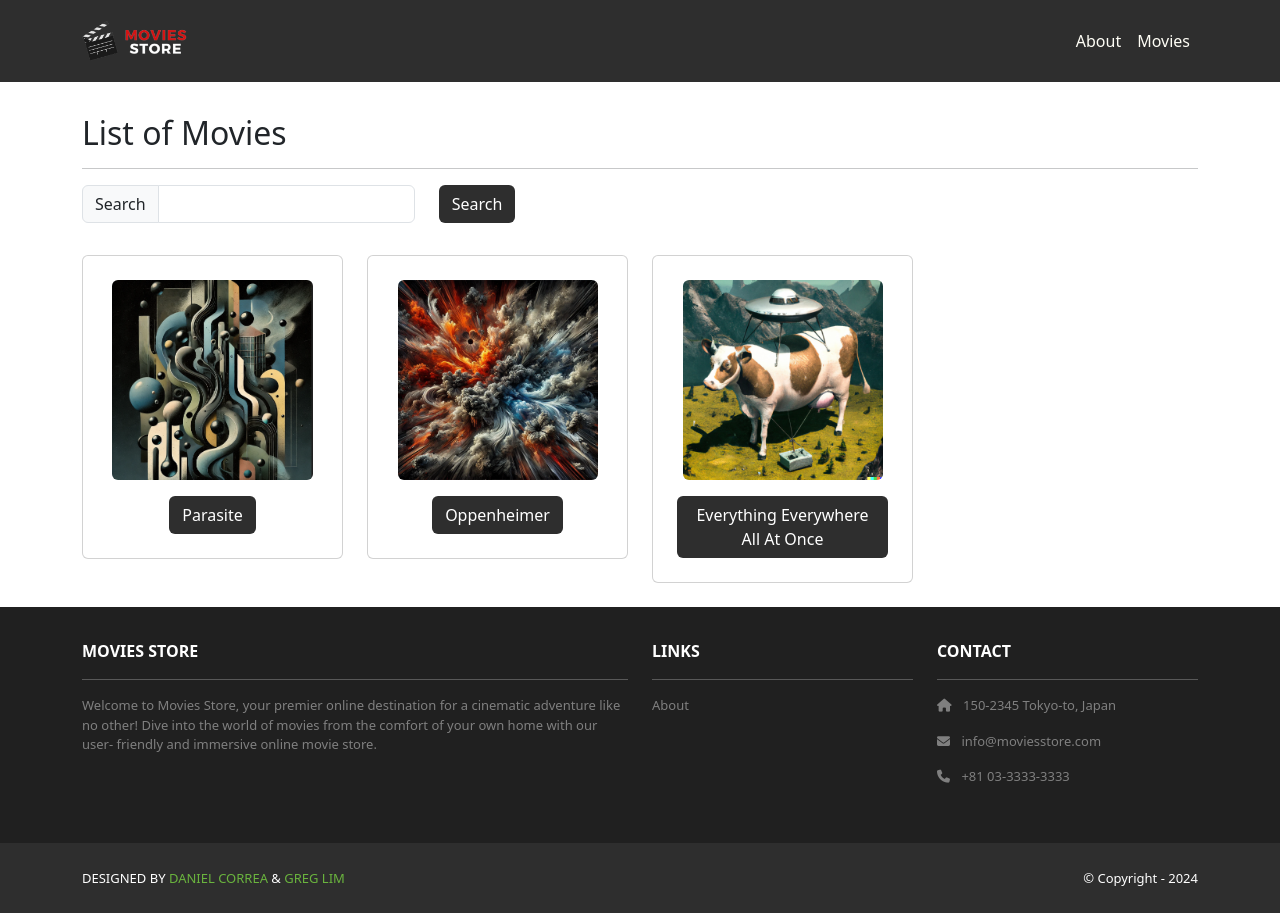
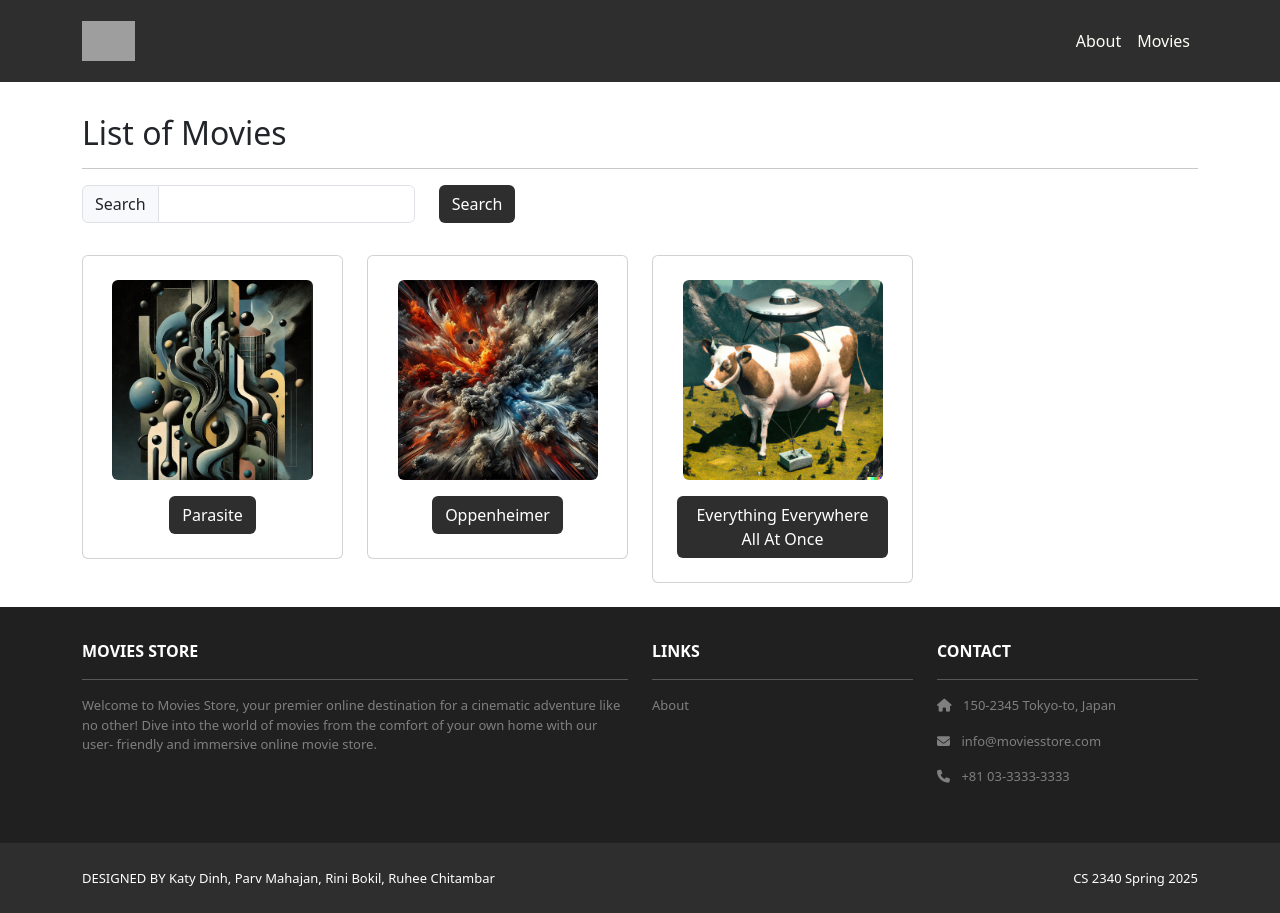
Before and after one commit to parviam/cs2340-project-1, a Django app: page /movies/ in a window 1280 px wide. Run offline with Django 5.2, Linux system fonts and the light colour scheme; data comes from the database, SQL or seed files in the repository; parts of the project's set-up code (start-up, migrations or seed data) failed here and were passed over; some libraries are stand-ins or nearby versions; some web fonts are replaced; grey boxes are pictures that could not be loaded.

Commit message:
Updated settings and base template

```diff
--- a/project1/settings.py
+++ b/project1/settings.py
@@ -1,5 +1,3 @@
-import os
-
 """
 Django settings for project1 project.
 
@@ -13,7 +11,6 @@ https://docs.djangoproject.com/en/5.1/ref/settings/
 """
 import os
 from pathlib import Path
-
 
 # Build paths inside the project like this: BASE_DIR / 'subdir'.
 BASE_DIR = Path(__file__).resolve().parent.parent
--- a/project1/templates/base.html
+++ b/project1/templates/base.html
@@ -9,6 +9,7 @@
         "stylesheet"  href="https://cdnjs.cloudflare.com/ajax/libs/font-awesome/6.1.1/css/all.min.css">
         <link href=
         "https://fonts.googleapis.com/css2?family=Poppins:wght@300;400;500;600;700&display=swap" rel="stylesheet">
+        <link rel="stylesheet" href="https://use.typekit.net/ikw0vtw.css">
         <script src=
         "https://cdn.jsdelivr.net/npm/bootstrap@5.3.3/dist/js/bootstrap.bundle.min.js"crossorigin="anonymous">
         </script>
@@ -21,7 +22,7 @@
         <nav class="p-3 navbar navbar-dark bg-dark navbar-expand-lg">
             <div class="container">
                 <a class="navbar-brand" href="{% url 'home.index' %}">
-                  <img src="{% static 'img/logo.png' %}" alt="logo" height="40" />
+                  <img src="https://images.seeklogo.com/logo-png/52/2/georgia-tech-yellow-jackets-logo-png_seeklogo-527918.png" alt="logo" height="40" />
                 </a>
                 <button class="navbar-toggler" type="button" data-bs-toggle="collapse" data-bs-target="#navbarNavAltMarkup"
                   aria-controls="navbarNavAltMarkup" aria-expanded="false" aria-label="Toggle navigation">
@@ -83,19 +84,15 @@
               </div>
             </div>
       </section>
-      <section class="p-3 ms-footer-bottom bg-dark">
+       <section class="p-3 ms-footer-bottom bg-dark">
         <div class="container d-flex
              justify-content-between">
           <div class="me-5 text-white">
-            <span>DESIGNED BY
-              <a href="https://www.x.com/danielgarax"
-              target="_blank">DANIEL CORREA</a> &
-              <a href="https://www.x.com/greglim81"
-              target="_blank">GREG LIM</a>
+            <span>DESIGNED BY Katy Dinh, Parv Mahajan, Rini Bokil, Ruhee Chitambar
   </span>
           </div>
           <div class="text-white">
-            <span>© Copyright - 2024</span>
+            <span>CS 2340 Spring 2025</span>
           </div>
         </div>
       </section>
```
